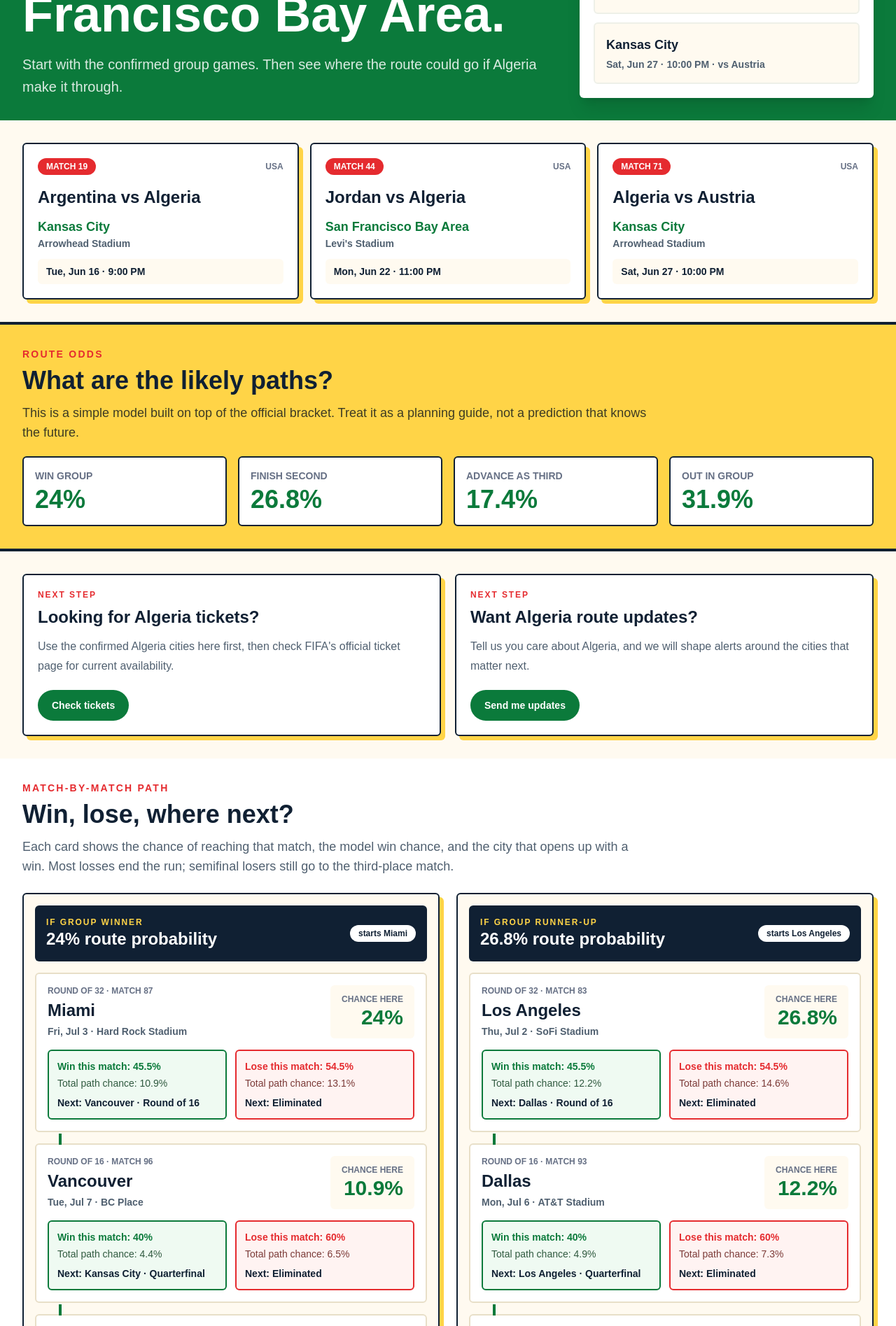
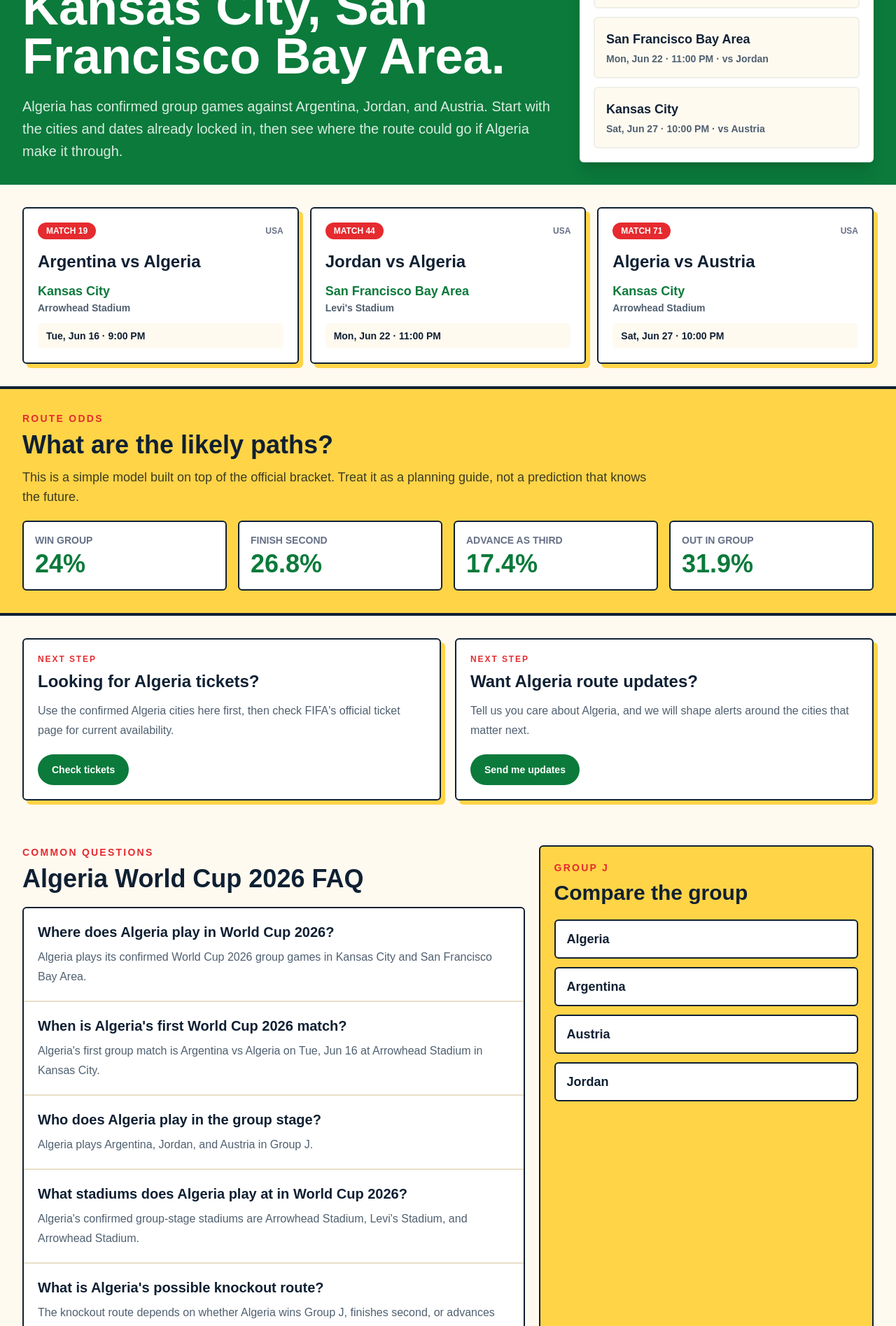
Before and after one commit to selbyyy/wc26-tracker, a Next.js app: page /teams/algeria in a window 1280 px wide. Shown: the part 320-2215 px from the top of the page at 70% size. Built offline with nearby package versions, Linux system fonts and the light colour scheme; no server answers.

Commit message:
strengthen team page search intent

```diff
--- a/app/teams/[slug]/page.tsx
+++ b/app/teams/[slug]/page.tsx
@@ -14,6 +14,16 @@
 
 export const dynamic = 'force-static';
 
+function getOpponent(match: ReturnType<typeof getTeamMatches>[number], team: string) {
+  return match.home === team ? match.away : match.home;
+}
+
+function formatList(items: string[]) {
+  if (items.length <= 1) return items[0] || '';
+  if (items.length === 2) return `${items[0]} and ${items[1]}`;
+  return `${items.slice(0, -1).join(', ')}, and ${items[items.length - 1]}`;
+}
+
 export function generateStaticParams() {
   return getAllTeams().map((team) => ({ slug: generateSlug(team) }));
 }
@@ -24,11 +34,27 @@
 
   if (!team) return { title: 'Team Schedule Not Found' };
 
+  const matches = getTeamMatches(team);
+  const cities = Array.from(new Set(matches.map((match) => match.city)));
+  const title = `${team} World Cup 2026 Schedule: Dates, Cities, Stadiums`;
+  const description = `${team} plays its World Cup 2026 group games in ${formatList(cities)}. See match dates, opponents, stadiums, and possible knockout routes.`;
+
   return {
-    title: `${team} World Cup 2026 Schedule and Cities`,
-    description: `See where ${team} plays at the 2026 World Cup, including group games, host cities, stadiums, and possible knockout stops.`,
+    title,
+    description,
     alternates: {
       canonical: `/teams/${slug}`,
+    },
+    openGraph: {
+      title,
+      description,
+      url: `/teams/${slug}`,
+      type: 'article',
+    },
+    twitter: {
+      card: 'summary',
+      title,
+      description,
     },
   };
 }
@@ -43,9 +69,71 @@
   const groupForecast = getTeamGroupForecast(team);
   const probabilityTree = getTeamProbabilityTree(team);
   const cities = Array.from(new Set(matches.map((match) => match.city)));
+  const firstMatch = matches[0];
+  const opponents = matches.map((match) => getOpponent(match, team));
+  const groupTeams = Array.from(new Set([team, ...opponents])).sort((a, b) => a.localeCompare(b));
+  const faqItems = [
+    {
+      question: `Where does ${team} play in World Cup 2026?`,
+      answer: `${team} plays its confirmed World Cup 2026 group games in ${formatList(cities)}.`,
+    },
+    {
+      question: `When is ${team}'s first World Cup 2026 match?`,
+      answer: `${team}'s first group match is ${firstMatch.home} vs ${firstMatch.away} on ${firstMatch.date} at ${firstMatch.stadium} in ${firstMatch.city}.`,
+    },
+    {
+      question: `Who does ${team} play in the group stage?`,
+      answer: `${team} plays ${formatList(opponents)} in Group ${group}.`,
+    },
+    {
+      question: `What stadiums does ${team} play at in World Cup 2026?`,
+      answer: `${team}'s confirmed group-stage stadiums are ${formatList(matches.map((match) => match.stadium))}.`,
+    },
+    {
+      question: `What is ${team}'s possible knockout route?`,
+      answer: `The knockout route depends on whether ${team} wins Group ${group}, finishes second, or advances as a third-place team. This page maps the likely cities and matches for each route.`,
+    },
+  ];
+  const pageUrl = `https://www.wc26chances.com/teams/${slug}`;
+  const jsonLd = [
+    {
+      '@context': 'https://schema.org',
+      '@type': 'BreadcrumbList',
+      itemListElement: [
+        {
+          '@type': 'ListItem',
+          position: 1,
+          name: 'WC26 Chances',
+          item: 'https://www.wc26chances.com',
+        },
+        {
+          '@type': 'ListItem',
+          position: 2,
+          name: `${team} World Cup 2026 Schedule`,
+          item: pageUrl,
+        },
+      ],
+    },
+    {
+      '@context': 'https://schema.org',
+      '@type': 'FAQPage',
+      mainEntity: faqItems.map((item) => ({
+        '@type': 'Question',
+        name: item.question,
+        acceptedAnswer: {
+          '@type': 'Answer',
+          text: item.answer,
+        },
+      })),
+    },
+  ];
 
   return (
     <main className="min-h-screen bg-[#fffaf0] text-[#102033]">
+      <script
+        type="application/ld+json"
+        dangerouslySetInnerHTML={{ __html: JSON.stringify(jsonLd) }}
+      />
       <section className="bg-[#0b7a3b] text-white">
         <div className="mx-auto max-w-7xl px-5 py-6 md:px-8 md:py-8">
           <nav className="mb-8 flex flex-wrap gap-3 text-sm font-black uppercase tracking-wide text-white/75">
@@ -63,12 +151,16 @@
                 {team} plays in {cities.join(', ')}.
               </h1>
               <p className="mt-5 max-w-3xl text-xl leading-8 text-white/85">
-                Start with the confirmed group games. Then see where the route could go if {team} make it through.
+                {team} has confirmed group games against {formatList(opponents)}. Start with the cities and dates
+                already locked in, then see where the route could go if {team} make it through.
               </p>
             </div>
 
             <div className="rounded-md bg-white p-5 text-[#102033] shadow-xl">
               <p className="text-sm font-black uppercase tracking-[0.16em] text-[#e52b2f]">Quick answer</p>
+              <p className="mt-2 text-lg font-black leading-7">
+                {team} plays its World Cup 2026 group games in {formatList(cities)}.
+              </p>
               <div className="mt-3 space-y-3">
                 {matches.map((match) => (
                   <div key={match.id} className="rounded-md border-2 border-[#eef0e8] bg-[#fffaf0] p-4">
@@ -143,6 +235,39 @@
           body={`Tell us you care about ${team}, and we will shape alerts around the cities that matter next.`}
           kind="alerts"
         />
+      </section>
+
+      <section className="mx-auto max-w-7xl px-5 py-8 md:px-8">
+        <div className="grid gap-5 md:grid-cols-[1.2fr_0.8fr]">
+          <div>
+            <p className="text-sm font-black uppercase tracking-[0.16em] text-[#e52b2f]">Common questions</p>
+            <h2 className="mt-2 text-4xl font-black">{team} World Cup 2026 FAQ</h2>
+            <div className="mt-5 divide-y-2 divide-[#e8dfc8] rounded-md border-2 border-[#102033] bg-white">
+              {faqItems.map((item) => (
+                <div key={item.question} className="p-5">
+                  <h3 className="text-xl font-black">{item.question}</h3>
+                  <p className="mt-2 text-base leading-7 text-[#506070]">{item.answer}</p>
+                </div>
+              ))}
+            </div>
+          </div>
+
+          <div className="rounded-md border-2 border-[#102033] bg-[#ffd447] p-5">
+            <p className="text-sm font-black uppercase tracking-[0.16em] text-[#e52b2f]">Group {group}</p>
+            <h2 className="mt-2 text-3xl font-black">Compare the group</h2>
+            <div className="mt-5 grid gap-3">
+              {groupTeams.map((groupTeam) => (
+                <Link
+                  key={groupTeam}
+                  href={`/teams/${generateSlug(groupTeam)}`}
+                  className="rounded-md border-2 border-[#102033] bg-white px-4 py-3 text-lg font-black hover:bg-[#fffaf0]"
+                >
+                  {groupTeam}
+                </Link>
+              ))}
+            </div>
+          </div>
+        </div>
       </section>
 
       <section className="bg-white">
```
